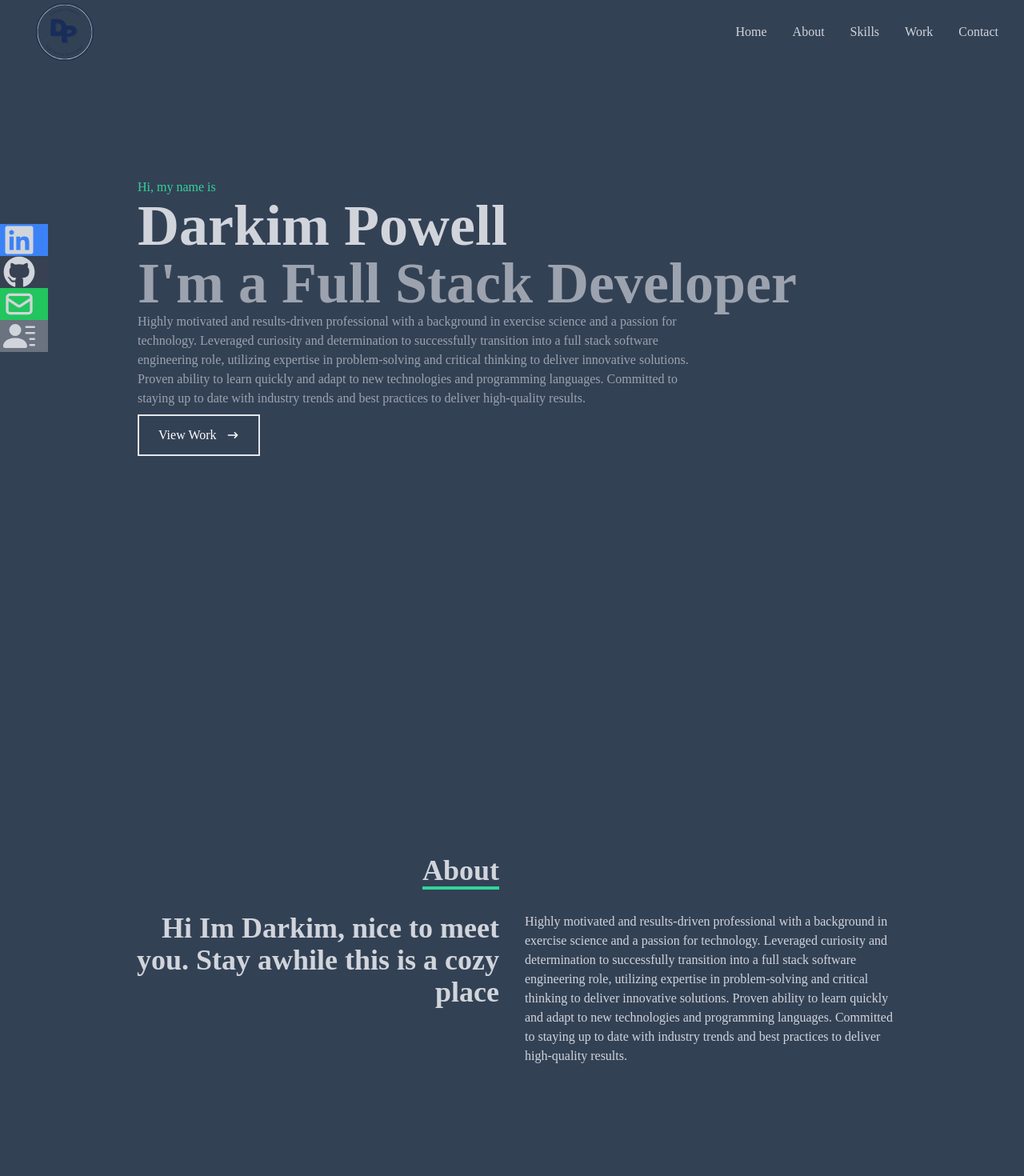
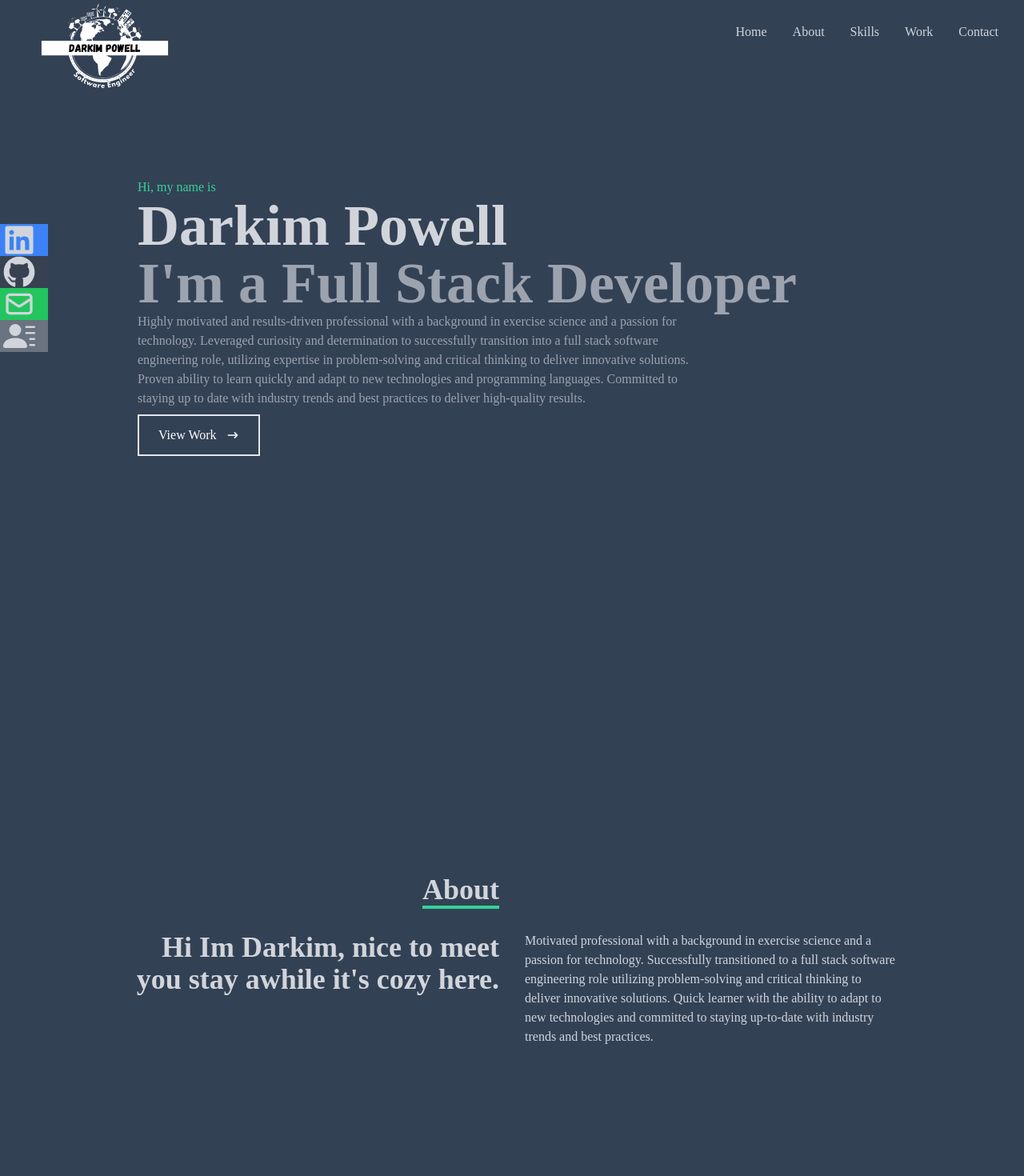
Before and after one commit to darkimpow/portfolio-main, a React (Create React App) app: page / in a window 1280 px wide. Shown: the top 1470 px of the page at 80% size. Built offline with nearby package versions, Linux system fonts and the light colour scheme.

Commit message:
Created new logo for nav bar that will be used across my portfolio's

```diff
--- a/src/components/About.js
+++ b/src/components/About.js
@@ -13,11 +13,11 @@ function About() {
                 </div>
                 <div className='max-w-[1000px] w-full grid sm:grid-cols-2 gap-8 px-4'>
                     <div className='sm:text-right text-4xl font-bold'>
-                        <p>Hi Im Darkim, nice to meet you. Stay awhile this is a cozy place</p>
+                        <p>Hi Im Darkim, nice to meet you stay awhile it's cozy here.</p>
                     </div>
                     <div>
                         <p>
-                            Highly motivated and results-driven professional with a background in exercise science and a passion for technology. Leveraged curiosity and determination to successfully transition into a full stack software engineering role, utilizing expertise in problem-solving and critical thinking to deliver innovative solutions. Proven ability to learn quickly and adapt to new technologies and programming languages. Committed to staying up to date with industry trends and best practices to deliver high-quality results.
+                            Motivated professional with a background in exercise science and a passion for technology. Successfully transitioned to a full stack software engineering role utilizing problem-solving and critical thinking to deliver innovative solutions. Quick learner with the ability to adapt to new technologies and committed to staying up-to-date with industry trends and best practices.
                         </p>
                     </div>
                 </div>
--- a/src/components/Home.js
+++ b/src/components/Home.js
@@ -12,6 +12,7 @@ function Home() {
                 <p className='text-gray-400 max-w-[700px]'>Highly motivated and results-driven professional with a background in exercise science and a passion for technology. Leveraged curiosity and determination to successfully transition into a full stack software engineering role, utilizing expertise in problem-solving and critical thinking to deliver innovative solutions. Proven ability to learn quickly and adapt to new technologies and programming languages. Committed to staying up to date with industry trends and best practices to deliver high-quality results.
                 </p>
             <div>
+
                 <button className='text-white group border-2 px-6 py-3 my-2 flex items-center hover:bg-emerald-400 hover:border-gray-400'>View Work
                     <span className='group-hover:rotate-90 duration-300'>
                         <HiArrowNarrowRight className='ml-3' />
--- a/src/components/Navbar.js
+++ b/src/components/Navbar.js
@@ -10,7 +10,7 @@ function Navbar() {
     return (
         <div className='fixed w-full h-[80px] flex justify-between items-center px-4 bg-slate-700 text-gray-300'>
             <div>
-                <img src={D} alt="logo" style={{width:'130px'}}/>
+                <img className='pt-10' src={D} alt="logo" style={{width:'230px'}}/>
             </div>
             {/*Menu section with smooth scroll through link react-scroll import */}
                 <ul className='hidden md:flex'>
```
Also changed, not shown: src/assets/D.svg.
